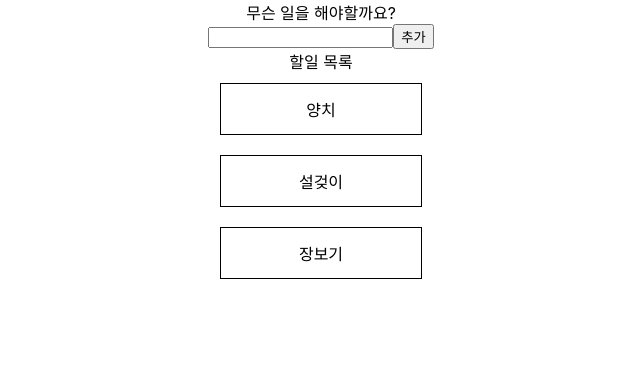
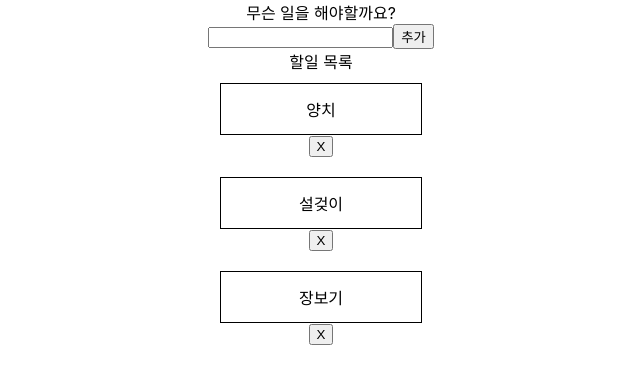
Before and after one commit to cyzhzhd/todo-cypress, a React (Create React App) app: page / in a window 1280 px wide. Shown: the top 384 px of the page, without its empty margins (319-959 px from the left). Built offline with nearby package versions, Linux system fonts and the light colour scheme.

Commit message:
feat: remove todo

```diff
--- a/src/components/TodoList/TodoList.js
+++ b/src/components/TodoList/TodoList.js
@@ -2,12 +2,19 @@ import TodoCard from '../TodoCard/TodoCard';
 import './TodoList.css';
 
 const TodoList = (props) => {
+  const removeItem = (index) => {
+    const newTodos = [...props.todos];
+    newTodos.splice(index, 1);
+    props.setTodos(newTodos);
+  };
+
   return (
     <div className='todo-list'>
       {props.todos.map((todo, index) => {
         return (
           <div className='todo-card-wrapper'>
             <TodoCard name={todo} />
+            <button onClick={() => removeItem(index)}>X</button>
           </div>
         );
       })}
```
